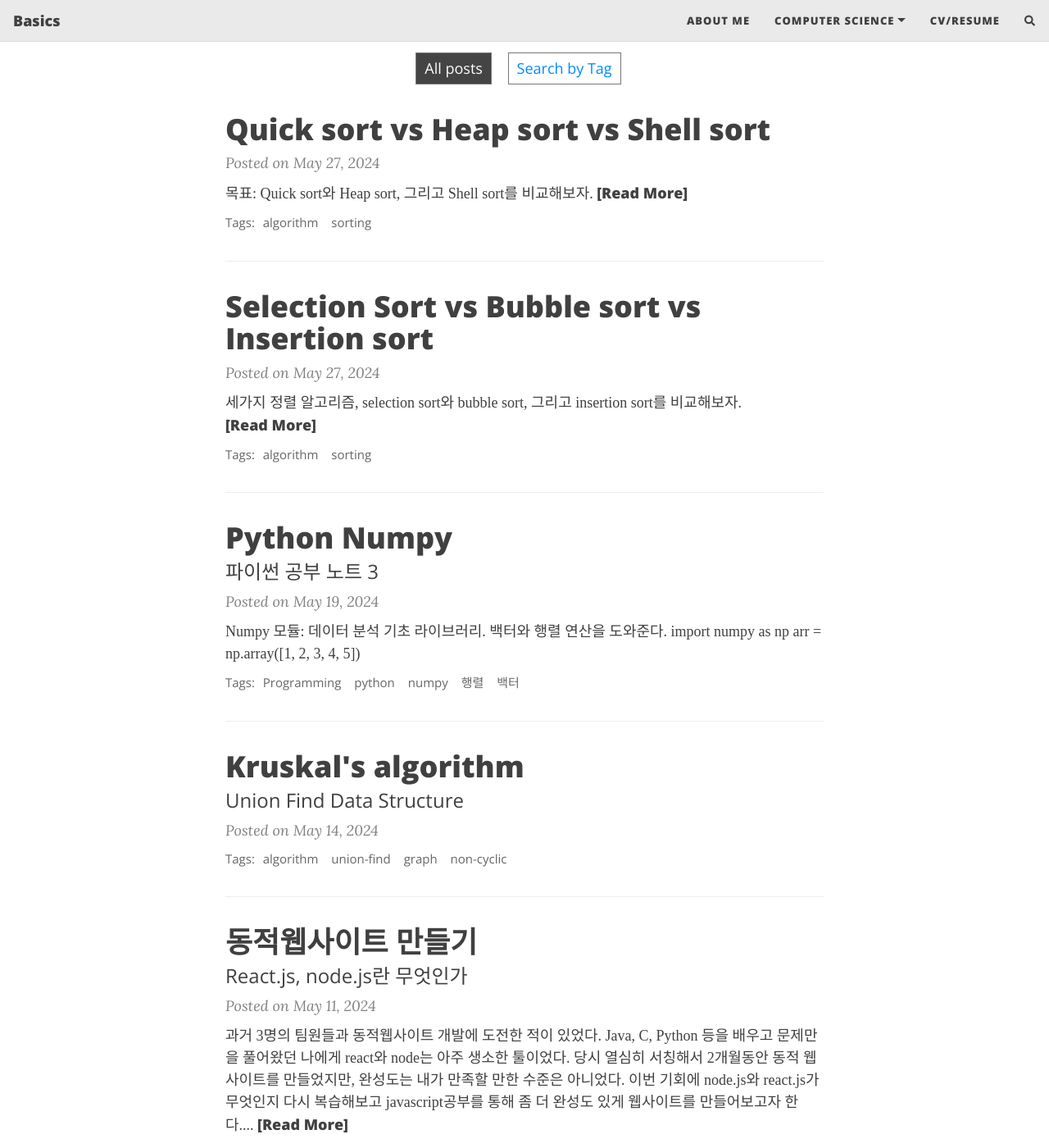
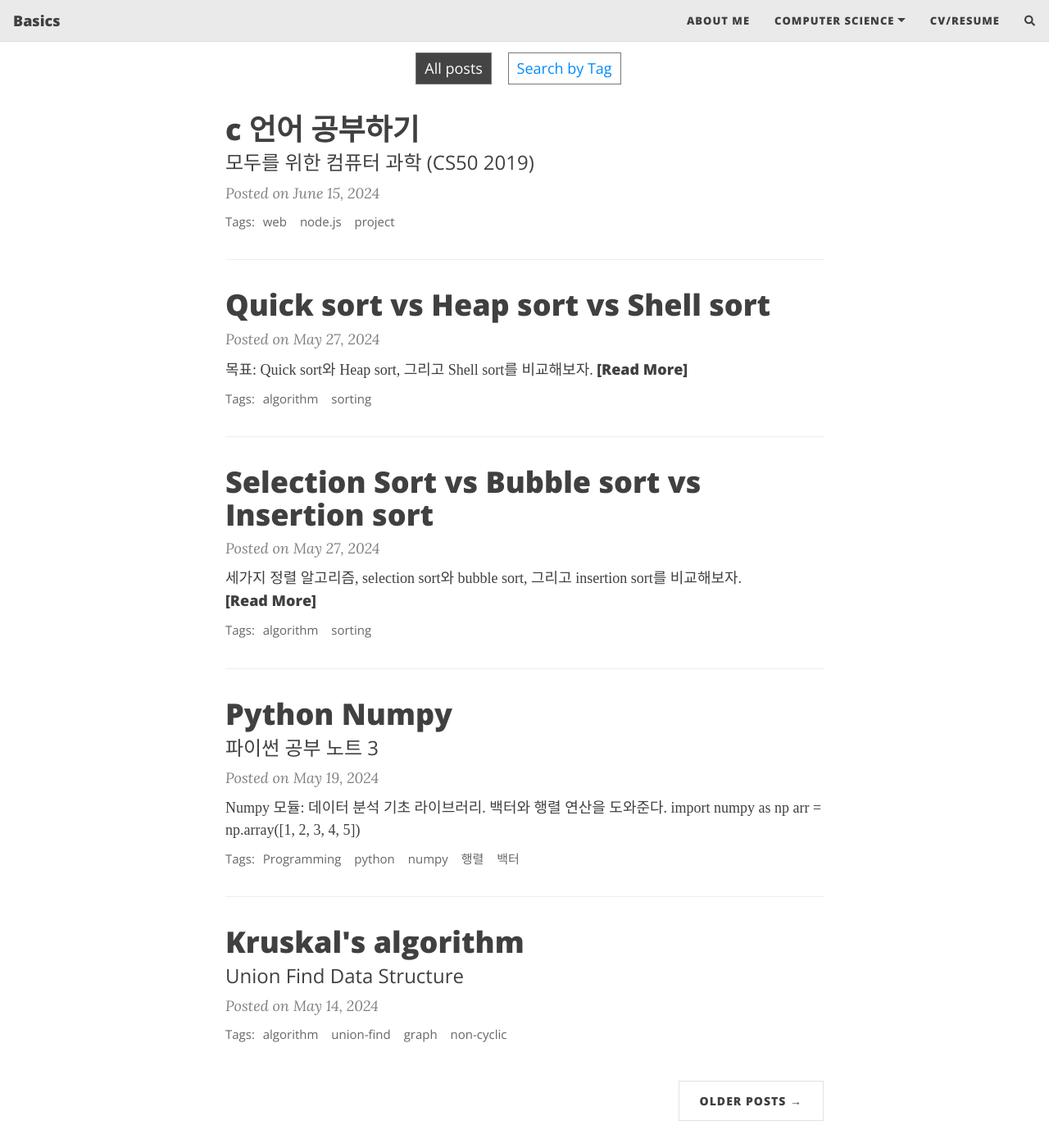
Before and after one commit to dangalee/dangalee.github.io, a Jekyll site: the page built from index.html, in a window 1280 px wide and 1400 px high, scrolled down 280 px. Shown: the whole window at 82% size. Built offline with Jekyll 4.4.1, drawn with Linux system fonts in a browser that asks for light colours; nearby versions of some CDN libraries; some web fonts are replaced; the list of posts is cut into pages by our own code; comment, search, counter and statistics services are not loaded; some of the changed text lies outside the part shown.

Commit message:
update span highlight

```diff
--- a/_posts/2023-05-29-ascii-java.md
+++ b/_posts/2023-05-29-ascii-java.md
@@ -20,6 +20,8 @@ n은 1 이상, 25이하인 자연수입니다.
 ##### JAVA 로 풀이
 - ASCII VALUE를 활용합니다.
 ![](https://upload.wikimedia.org/wikipedia/commons/thumb/d/dd/ASCII-Table.svg/2522px-ASCII-Table.svg.png)
+
+ASCII 아스키코드란, American Standard Code for Information Interchange의 약자로, 문자를 숫자로 표현할 수 있도록 하는 약속입니다.
 
 - Java 내의 String.charAt(index)를 활용하면 char값을 얻을 수 있습니다.
 - 또한 이 char값은 해당되는 Ascii 정수값으로 변환될 수 있습니다.
--- a/_posts/2023-06-08-fitnation1.md
+++ b/_posts/2023-06-08-fitnation1.md
@@ -9,21 +9,18 @@ tags: [web, node.js, react.js, project, mongodb]
 ---
 
 로그인, 회원가입 기능 구현 중\
-Invalid hook call. Hooks can only be called inside of the body of a function component.
+**Invalid hook call. Hooks can only be called inside of the body of a function component.**
 - You might have mismatching versions of React and the renderer (such as React DOM)
 - You might be breaking the Rules of Hooks
 - You might have more than one copy of React in the same app See for tips about how to debug and fix this problem.
 
 라는 에러를 맞닥뜨렸다.
 
-이 에러를 해결하기 위해 리액트 hook의 종류, 그리고
-hook의 사용방법에 대해서 익혀야 겠다는 생각을 했다.
-
 **결론:** error는 hook을 최상위에서 호출하지 않았기 때문은 아니고
-위의 세가지 이유 중 세번째 이유(You might have more than one copy of React in the same app See for tips about how to debug and fix this problem.)인 것으로 추정된다.
+위의 세가지 이유 중 세번째 이유 때문인 것으로 추정된다.
 > npm link client/node_modules/react
 
-즉, **npm link (경로)/node_modules/react를 통해 해결했다.**
+즉, <span style = "color: #2D3748; background-color:#fff5b1;">**npm link (경로)/node_modules/react를 통해 해결했다.**</span>
 
 **React hook**\
 React hook은 react 16.8버전 (2019)에 추가된 공식 라이브러리라고 한다.
--- /dev/null
+++ b/_posts/2024-06-15-c-lang.md
@@ -0,0 +1,9 @@
+---
+layout: post
+title: c 언어 공부하기
+subtitle: 모두를 위한 컴퓨터 과학 (CS50 2019)
+# cover-img: /assets/img/path.jpg
+# thumbnail-img: /assets/img/thumb.png
+# share-img: /assets/img/path.jpg
+tags: [web, node.js, project]
+---
--- a/index.html
+++ b/index.html
@@ -1,7 +1,7 @@
 ---
 layout: home
 title: Basics
-subtitle: To be successful, keep the basisc right.
+subtitle: To be successful, keep the basics right.
 css: "/assets/css/index.css"
 ---
 
```
Also changed, not shown: _posts/2023-06-10-async-await.md (+2 -2 lines).
